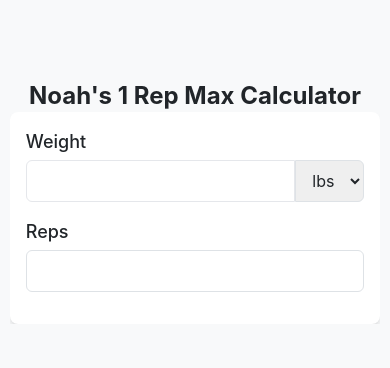
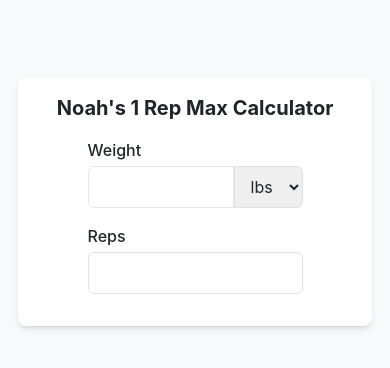
Before and after one commit to NoahDobie/rep-calculator, a React (Create React App) app: page / in a window 390 px wide. Shown: the part 220-588 px from the top of the page. Built offline with nearby package versions, Linux system fonts and the light colour scheme; the HTML template or start-up script is replaced by a standard one.

Commit message:
More mobile styling fixes, modified app install prompt

```diff
--- a/src/App.tsx
+++ b/src/App.tsx
@@ -2,7 +2,6 @@ import { useState, useEffect, ChangeEvent, useRef } from 'react';
 import Calculator from './components/Calculator';
 import { CSSTransition } from 'react-transition-group';
 import DarkModeToggleContainer from './components/DarkModeToggleContainer';
-import Header from './components/Header';
 import WeightInputForm from './components/WeightInputForm';
 import InfoScreen from './components/InfoScreen';
 import { FontAwesomeIcon } from '@fortawesome/react-fontawesome';
@@ -75,8 +74,7 @@ function App() {
           onClick={() => setIsInfoOpen(true)}
         />
       </div>
-      <Header />
-      <div className="w-[95%] sm:w-[75%] md:w-[50%] lg:w-[33%] xl:w-[30%] max-h-[85vh] overflow-auto">
+      <div className="p-2 w-[95%] sm:w-[75%] md:w-[50%] lg:w-[33%] xl:w-[30%]">
         <WeightInputForm
           weight={weight}
           reps={reps}
--- a/src/components/Header.tsx
+++ b/src/components/Header.tsx
@@ -1,10 +1,10 @@
 function Header() {
   return (
     <header className="w-full">
-      <h1 className="text-2xl sm:text-3xl md:text-4xl lg:text-5xl font-bold text-center">
+      <h1 className="w-full mb-4 text-xl sm:text-2xl md:text-2xl lg:text-3xl font-bold text-center">
           <a
             href="https://github.com/NoahDobie/"
-          className="transition duration-300 hover:text-red-900"
+            className=" hover:text-red-900"
             target="_blank"
             rel="noopener noreferrer"
           >
--- a/src/components/WeightInputForm.tsx
+++ b/src/components/WeightInputForm.tsx
@@ -1,4 +1,5 @@
 import { ChangeEvent } from 'react';
+import Header from './Header';
 
 interface WeightInputFormProps {
   weight: number | '';
@@ -20,9 +21,11 @@ function WeightInputForm({
   isDarkMode,
 }: WeightInputFormProps) {
   return (
-    <div className={`transition-colors duration-300 p-4 sm:p-6 rounded-lg shadow-md ${isDarkMode ? 'bg-dark-secondary text-dark-text' : 'bg-light-secondary text-light-text'}`}>
+    <div className={`transition duration-300 p-4 sm:p-6 rounded-lg shadow-md ${isDarkMode ? 'bg-dark-secondary text-dark-text' : 'bg-light-secondary text-light-text'}`}>
+      <Header />
+      <div className="w-2/3 justify-self-center">
         <div className="mb-4">
-        <label className={`block text-lg font-medium ${isDarkMode ? 'text-dark-text' : 'text-light-text'}`}>Weight</label>
+          <label className={`block text-md font-medium ${isDarkMode ? 'text-dark-text' : 'text-light-text'}`}>Weight</label>
           <div className="flex">
             <input
               type="number"
@@ -42,7 +45,7 @@ function WeightInputForm({
           </div>
         </div>
         <div className="mb-4">
-        <label className={`block text-lg font-medium ${isDarkMode ? 'text-dark-text' : 'text-light-text'}`}>Reps</label>
+          <label className={`block text-md font-medium ${isDarkMode ? 'text-dark-text' : 'text-light-text'}`}>Reps</label>
           <input
             type="number"
             value={reps}
@@ -52,6 +55,8 @@ function WeightInputForm({
           />
         </div>
       </div>
+
+    </div>
   );
 }
 
```
Also changed, not shown: public/index.html (+0 -23 lines), public/manifest.json. Lines whose indentation alone changed are shown as unchanged.
